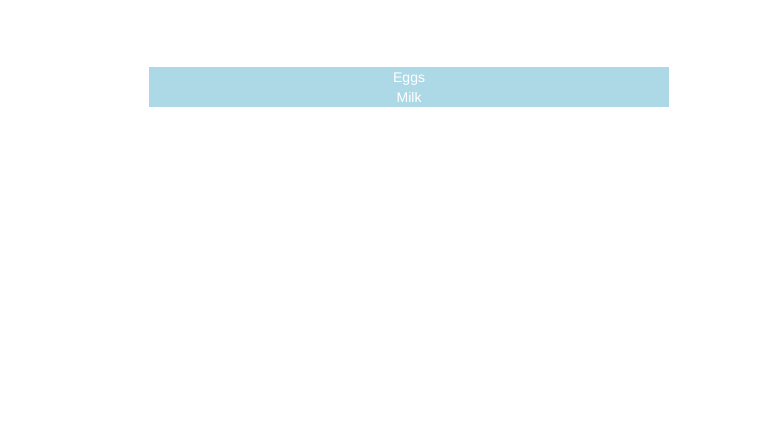
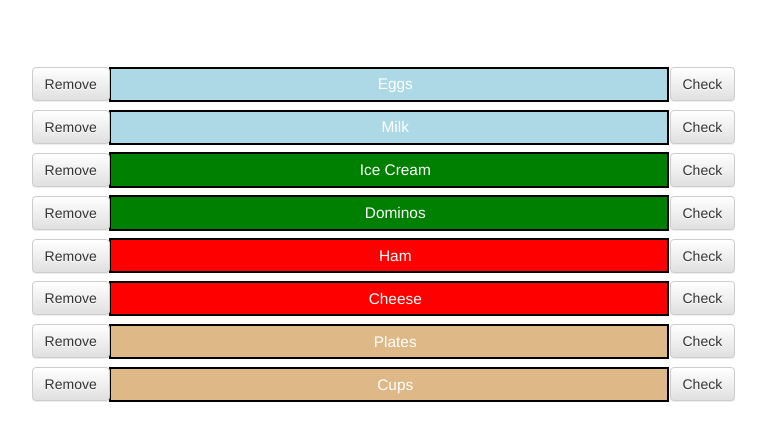
Before and after one commit to gfed53/shopping-list-app, a plain HTML site: page index.html in a window 1280 px wide. Shown: the part 160-600 px from the top of the page, without its empty margins (251-1017 px from the left). Drawn offline with nearby package versions, Linux system fonts and the light colour scheme.

Commit message:
Added buttons

```diff
--- a/index.html
+++ b/index.html
@@ -28,14 +28,67 @@
 	<section class="shopping-list">
 		<div class="container">
 			<ul>
-				<li class="dairy">Eggs</li>
-				<li class="dairy">Milk</li>
-				<li class="frozen">Ice Cream</li>
-				<li class="frozen">Dominos</li>
-				<li class="deli">Ham</li>
-				<li class="deli">Cheese</li>
-				<li class="non-food">Plates</li>
-				<li class="non-food">Cups</li>
+
+
+				<li class="dairy"><input class="btn btn-default btn-remove" type="button" value="Remove">
+				Eggs
+				<input class="btn btn-default btn-checkoff" type="button" value="Check">
+				</li>
+
+
+
+				<li class="dairy">
+				<input class="btn btn-default btn-remove" type="button" value="Remove">
+				Milk
+				<input class="btn btn-default btn-checkoff" type="button" value="Check">
+				</li>
+
+				<li class="frozen">
+				<input class="btn btn-default btn-remove" type="button" value="Remove">
+				Ice Cream
+				<input class="btn btn-default btn-checkoff" type="button" value="Check">
+				</li>
+
+				<li class="frozen">
+				<input class="btn btn-default btn-remove" type="button" value="Remove">
+				Dominos
+				<input class="btn btn-default btn-checkoff" type="button" value="Check">
+				</li>
+
+
+
+				<li class="deli">
+				<input class="btn btn-default btn-remove" type="button" value="Remove">
+				Ham
+				<input class="btn btn-default btn-checkoff" type="button" value="Check">
+				</li>
+
+
+
+
+				<li class="deli">
+				<input class="btn btn-default btn-remove" type="button" value="Remove">
+				Cheese
+				<input class="btn btn-default btn-checkoff" type="button" value="Check">
+				</li>
+
+
+
+				<li class="non-food">
+				<input class="btn btn-default btn-remove" type="button" value="Remove">
+				Plates
+				<input class="btn btn-default btn-checkoff" type="button" value="Check">
+				</li>
+
+
+
+				<li class="non-food">
+				<input class="btn btn-default btn-remove" type="button" value="Remove">
+				Cups
+				<input class="btn btn-default btn-checkoff" type="button" value="Check">
+				</li>
+
+
 			</ul>
 		</div>
 	</section>
--- a/style.css
+++ b/style.css
@@ -3,9 +3,6 @@ body {
 	text-align: center;
 }
 
-/* header, ul {
-	text-align: center;
-} */
 
 /* section {
 	width: 40em;
@@ -19,6 +16,29 @@ ul {
 	list-style-type: none;
 	width: 40em;
 	margin: 5em auto;
+	padding: 0;
+}
+
+li {
+	font-size: 1.1em;
+	border: 2px solid black;
+	padding: .3em;
+	margin: .5em auto;
+}
+
+li .btn {
+	position: relative;
+	bottom: .45em;
+}
+
+.btn-remove {
+	float: left;
+	right: 6em;
+}
+
+.btn-checkoff {
+	float: right;
+	left: 5.2em;
 }
 
 .dairy {
@@ -28,17 +48,17 @@ ul {
 
 .frozen {
 	color: white;
-	background-color:
+	background-color: Green;
 }
 
 .deli {
 	color: white;
-	background-color:
+	background-color: Red;
 }
 
 .non-food {
 	color: white;
-	background-color:
+	background-color: BurlyWood;
 }
 
 /* .d {
```
